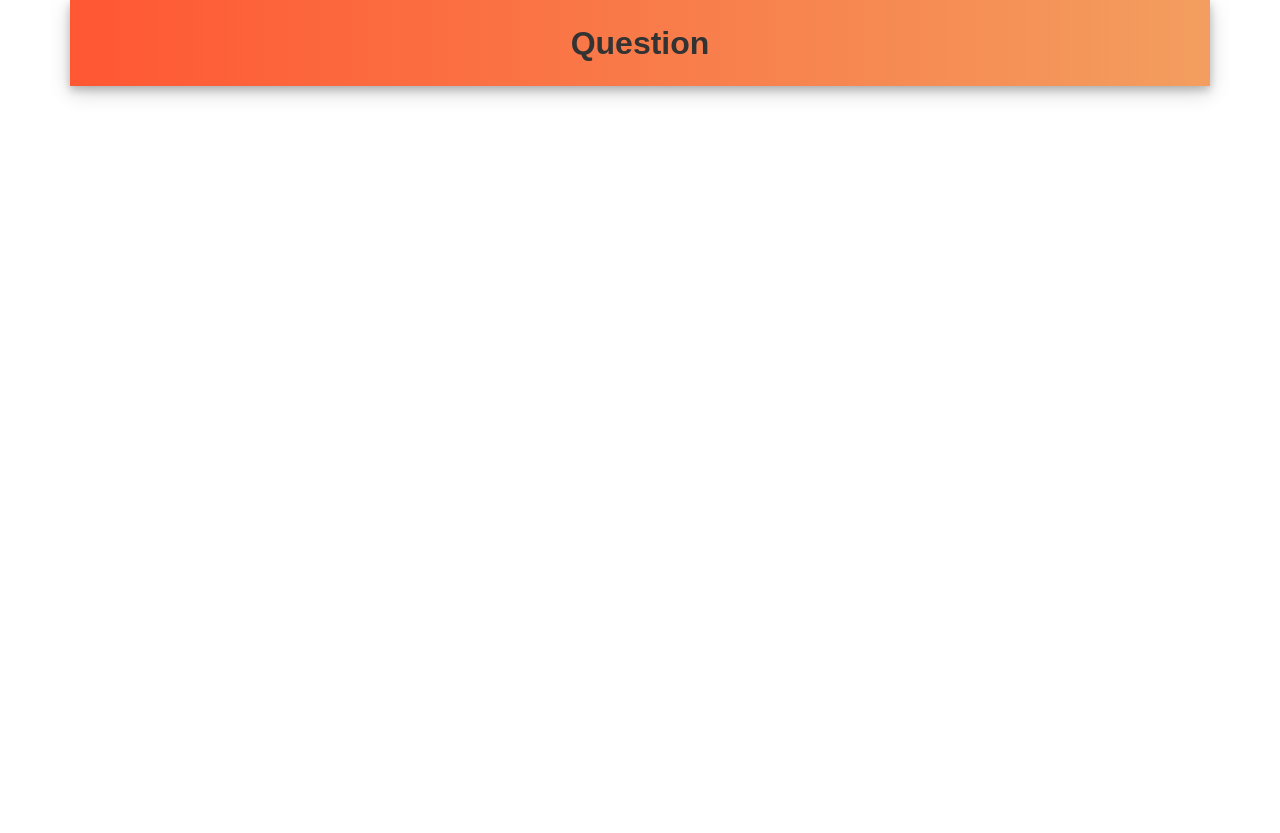
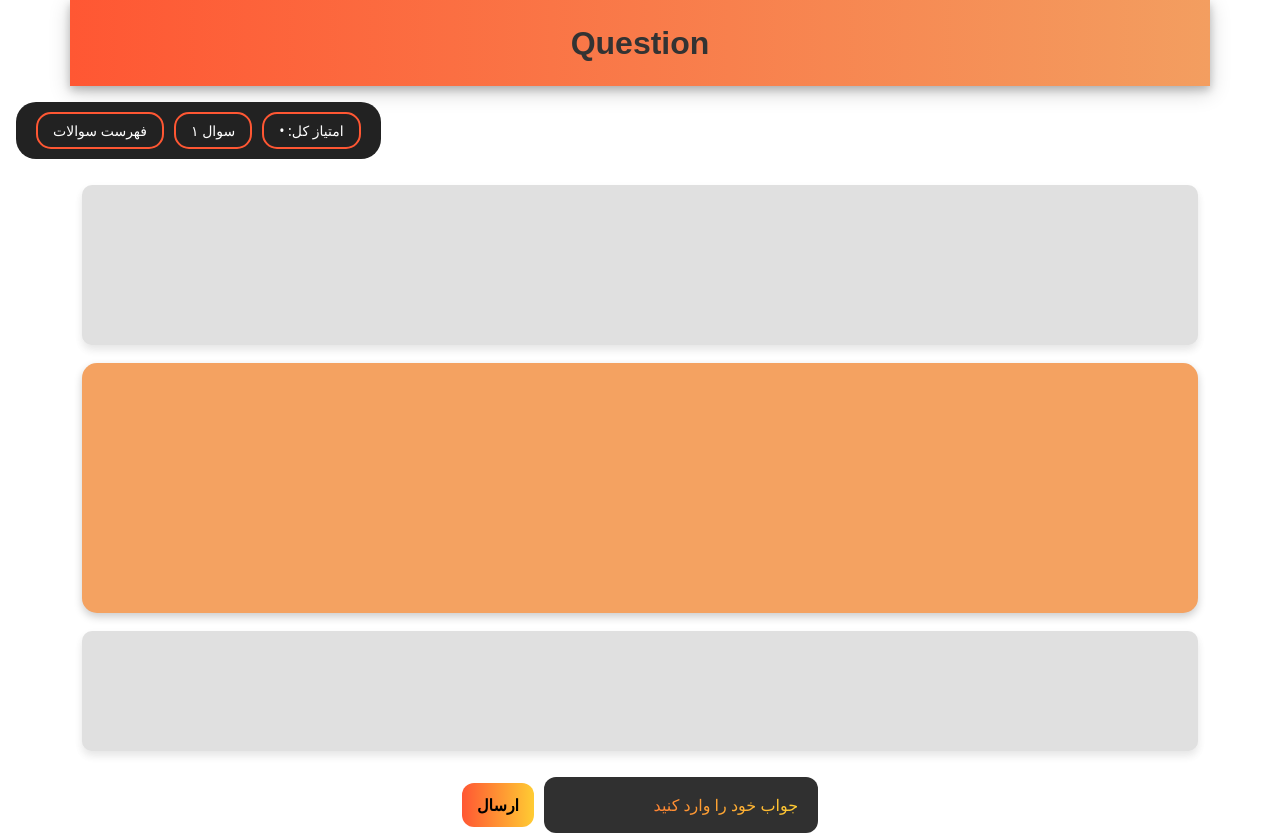
Before and after one commit to itsRev1L/Coffee-Menu, a React (Vite) app: page / in a window 1280 px wide. Before the commit the page ends 800 px from the top, so only its background shows below. Built offline with nearby package versions, Linux system fonts and the light colour scheme.

Commit message:
Finished UI

```diff
--- /dev/null
+++ b/src/Componnents/QuestionPage/QuestionPageInput/QuestionPageInput.css
@@ -0,0 +1,47 @@
+.answer-form {
+  display: flex;
+  align-items: center;
+  gap: 10px;
+  justify-content: center;
+}
+
+.answer-card {
+  background: rgb(48, 48, 48);
+  padding: 8px 12px;
+  border-radius: 12px;
+  display: flex;
+  align-items: center;
+}
+
+.answer-input {
+  background: transparent;
+  color: #ffffff;
+  border: none;
+  outline: none;
+  font-size: 16px;
+  padding: 8px;
+  width: 250px;
+  text-align: right;
+}
+
+.answer-input::placeholder {
+  color: transparent;
+  background: linear-gradient(to right, #ff5733, #ffcc33);
+  -webkit-background-clip: text;
+  background-clip: text;
+}
+
+.submit-button {
+  background: linear-gradient(to right, #ff5733, #ffcc33);
+  color: black;
+  border: none;
+  padding: 10px 15px;
+  border-radius: 12px;
+  cursor: pointer;
+  font-weight: bold;
+  transition: 0.3s;
+}
+
+.submit-button:hover {
+  color: white;
+}
--- /dev/null
+++ b/src/Componnents/QuestionPage/QuestionPageInput/QuestionPageInput.jsx
@@ -0,0 +1,28 @@
+import React from "react";
+import "./QuestionPageInput.css";
+import { Container, Col, Row } from "react-bootstrap";
+
+const QuestionPageInput = () => {
+  return (
+    <Container className="mt-3 rtl">
+      <Row>
+        <Col xs={12}>
+          <form className="answer-form">
+            <div className="answer-card">
+              <input
+                type="text"
+                className="answer-input"
+                placeholder="جواب خود را وارد کنید"
+              />
+            </div>
+            <button type="submit" className="submit-button">
+              <span>ارسال</span>
+            </button>
+          </form>
+        </Col>
+      </Row>
+    </Container>
+  );
+};
+
+export default QuestionPageInput;
--- /dev/null
+++ b/src/Componnents/QuestionPage/QuestionPagePuzzle/QuestionPagePuzzle.css
@@ -0,0 +1,22 @@
+.question-card {
+  background: #e0e0e0;
+  border-radius: 10px;
+  margin: 10px 0;
+  padding: 80px;
+  box-shadow: 0 4px 8px 0 rgba(0, 0, 0, 0.07), 0 6px 10px 0 rgba(0, 0, 0, 0.04);
+}
+
+.image-card {
+  width: 100%;
+  height: 250px;
+  background-color: #f4a261;
+  border-radius: 15px;
+  box-shadow: 0px 4px 8px rgba(0, 0, 0, 0.2);
+}
+.guide-card {
+  background: #e0e0e0;
+  border-radius: 10px;
+  margin: 10px 0;
+  padding: 60px;
+  box-shadow: 0 4px 8px 0 rgba(0, 0, 0, 0.07), 0 6px 10px 0 rgba(0, 0, 0, 0.04);
+}
--- /dev/null
+++ b/src/Componnents/QuestionPage/QuestionPagePuzzle/QuestionPagePuzzle.jsx
@@ -0,0 +1,31 @@
+import React from "react";
+import { Container, Col, Row } from "react-bootstrap";
+import "./QuestionPagePuzzle.css";
+
+const QuestionPagePuzzle = () => {
+  return (
+    <Container className="mt-3 rtl">
+      <Row className="justify-content-center">
+        <Col xs={12} sm={12} className="mb-2">
+          <div className="question-card">
+            <span></span>
+          </div>
+        </Col>
+
+        <Col xs={12} sm={12} className="mb-2">
+          <div className="image-card">
+            <span></span>
+          </div>
+        </Col>
+
+        <Col xs={12} sm={12}>
+          <div className="guide-card">
+            <span></span>
+          </div>
+        </Col>
+      </Row>
+    </Container>
+  );
+};
+
+export default QuestionPagePuzzle;
--- /dev/null
+++ b/src/Componnents/QuestionPage/QuestionPageStats/QuestionPageStats.css
@@ -0,0 +1,29 @@
+.question-stats {
+  background-color: #222;
+  border-radius: 20px;
+  padding: 10px 20px;
+  display: flex;
+  justify-content: center;
+  max-width: fit-content;
+  margin: auto;
+}
+
+.nav-items {
+  display: flex;
+  gap: 10px;
+}
+
+.nav-stats {
+  background: transparent;
+  color: white;
+  border: 2px solid #ff5733;
+  padding: 6px 15px;
+  border-radius: 15px;
+  font-size: 14px;
+  cursor: pointer;
+  text-align: center;
+}
+
+.nav-stats:hover {
+  background-color: rgba(255, 87, 51, 0.2);
+}
--- /dev/null
+++ b/src/Componnents/QuestionPage/QuestionPageStats/QuestionPageStats.jsx
@@ -0,0 +1,22 @@
+import React from "react";
+import { Container } from "react-bootstrap";
+import "./QuestionPageStats.css";
+
+const QuestionPageStats = () => {
+  return (
+    <Container className="question-stats m-3 rtl" xs={12} sm={12}>
+      <div className="nav-items">
+        <div className="nav-stats">
+          <span>امتیاز کل: •</span>
+        </div>
+        <div className="nav-stats">
+          <span>سوال ۱</span>
+        </div>
+        <div className="nav-stats">
+          <span>فهرست سوالات</span>
+        </div>
+      </div>
+    </Container>
+  );
+};
+export default QuestionPageStats;
--- a/src/Pages/QuestionPage.jsx
+++ b/src/Pages/QuestionPage.jsx
@@ -1,10 +1,15 @@
 import React from "react";
-
+import QuestionPageStats from "../Componnents/QuestionPage/QuestionPageStats/QuestionPageStats";
 import QuestionPageHeader from "../Componnents/QuestionPage/QuestionPageHeader/QuestionPageHeader";
+import QuestionPagePuzzle from "../Componnents/QuestionPage/QuestionPagePuzzle/QuestionPagePuzzle";
+import QuestionPageInput from "../Componnents/QuestionPage/QuestionPageInput/QuestionPageInput";
 const QuestionPage = () => {
   return (
     <>
       <QuestionPageHeader />
+      <QuestionPageStats />
+      <QuestionPagePuzzle />
+      <QuestionPageInput />
     </>
   );
 };
```
